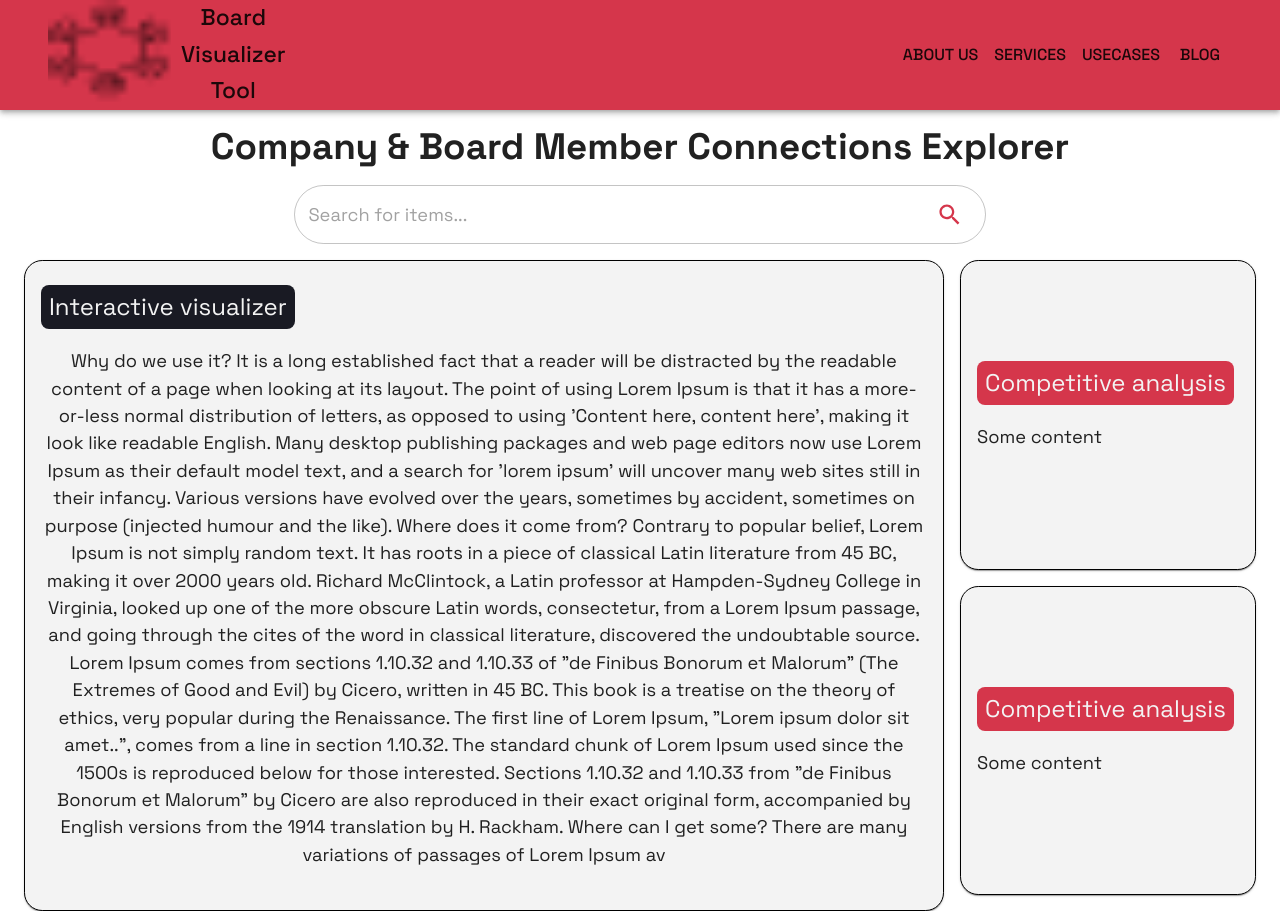
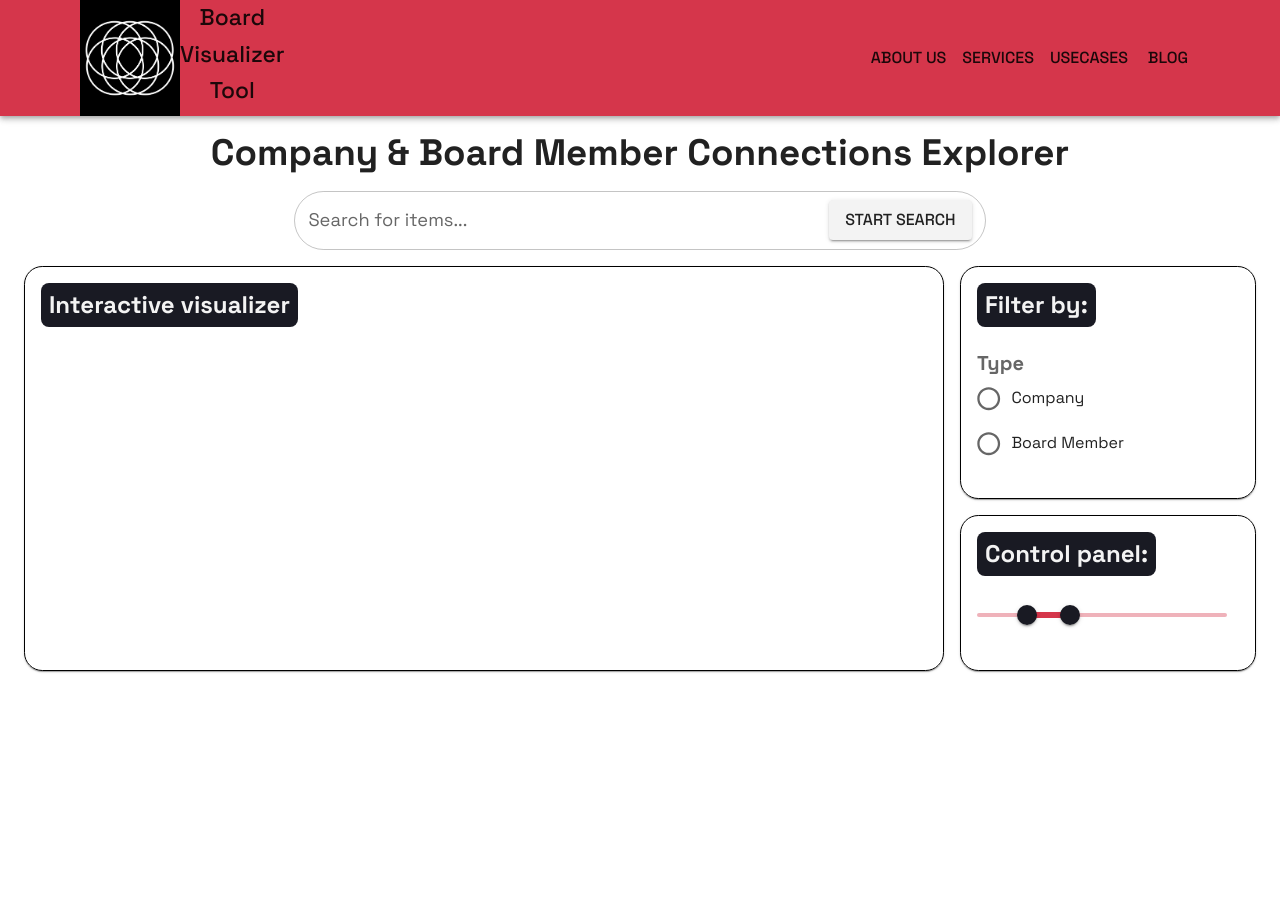
Before and after one commit to matrice-one/react_board_monitor, a React (Create React App) app in the folder board_monitor/: page /dashboard in a window 1280 px wide. After the commit the page ends 800 px from the top, so only its background shows below. Built offline with nearby package versions, Linux system fonts and the light colour scheme.

Commit message:
second round styling

```diff
--- /dev/null
+++ b/board_monitor/src/components/FilterRadio.js
@@ -0,0 +1,23 @@
+import * as React from 'react';
+import { Radio, RadioGroup, FormControlLabel, FormControl, FormLabel, Typography } from '@mui/material';
+
+
+export default function RowRadioButtonsGroup() {
+  return (
+    <FormControl sx={{ textAlign: 'left' }}>
+      <FormLabel id="demo-row-radio-buttons-group-label">
+        <Typography variant="h4" component="div" fontWeight="bold">Type</Typography>
+      </FormLabel>
+
+      <RadioGroup
+        row
+        aria-labelledby="demo-row-radio-buttons-group-label"
+        name="row-radio-buttons-group"
+      >
+        <FormControlLabel value="company" control={<Radio />} label={<Typography variant="body2">Company</Typography>} />
+        <FormControlLabel value="board member" control={<Radio />} label={<Typography variant="body2">Board Member</Typography>}  />
+      </RadioGroup>
+
+    </FormControl>
+  );
+}
--- /dev/null
+++ b/board_monitor/src/components/FilterSlider.js
@@ -0,0 +1,30 @@
+import * as React from 'react';
+import { Slider, Box } from '@mui/material';
+
+export default function RangeSlider() {
+  const [value, setValue] = React.useState([20, 37]);
+
+  const handleChange = (event, newValue) => {
+    setValue(newValue);
+  };
+
+  return (
+    <Box sx={{ width: 250 }}>
+      <Slider
+        getAriaLabel={() => 'Range slider'}
+        value={value}
+        onChange={handleChange}
+        valueLabelDisplay="auto"
+        min={0} // minimum value
+        max={100} // maximum value
+        sx={{
+            color: 'secondary.main',
+            '& .MuiSlider-thumb': {
+                backgroundColor: 'tertiary.main',
+            },
+
+        }}
+      />
+    </Box>
+  );
+}
--- a/board_monitor/src/components/Header.js
+++ b/board_monitor/src/components/Header.js
@@ -2,7 +2,7 @@ import { AppBar, Toolbar, Container,Typography, IconButton, Button, useMediaQuer
 import MenuIcon from '@mui/icons-material/Menu';
 import React, { useState } from 'react';
 import { useTheme } from '@mui/material/styles';
-import LogoBlack from '../media/images/logo-small.png';  // Replace this path with the actual path to your image
+import LogoBlack from '../media/images/logo.png';  // Replace this path with the actual path to your image
 
 
 export default function NavBar() {
@@ -20,16 +20,14 @@ export default function NavBar() {
   };
 
   return (
-    <AppBar position="static" sx={{ backgroundColor: 'secondary.main' }}>
-        <Container maxWidth="xl">
-
-
-    <Toolbar >
-        <Box display="flex" alignItems="flex-start">
+    <AppBar position="static" sx={{ backgroundColor: 'secondary.main',  px: 7 }}>
+        {/* <Container maxWidth="xl"> */}
+            <Toolbar>
+                <Box display="flex" alignItems="flex-start" sx={{ width: '100px' /* adjust this */ }}>
                 <CardMedia
                         component="img"
                         image={LogoBlack}
-                height="20%"
+                        height="auto"
                         alt="Banner Image"
                         sx={{ objectFit: 'contain' }}
                     />{/* replace with your actual logo */}
@@ -72,7 +70,7 @@ export default function NavBar() {
                 </>
                 )}
             </Toolbar>
-      </Container>
+        {/* </Container> */}
     </AppBar>
   );
         }
--- a/board_monitor/src/components/MainContent.js
+++ b/board_monitor/src/components/MainContent.js
@@ -1,6 +1,6 @@
 import React from 'react';
 import { Link } from 'react-router-dom';
-import DrawerAppBar from './Header';
+import NavBar from './Header';
 import Banner from './Banner'
 import SectionTitle from './SectionTitle';
 import { Typography, Button, Grid, Container, CardMedia, Box } from '@mui/material';
@@ -9,37 +9,50 @@ import StyledContainer from './StyledContainer';
 const MainContent = () => {
   return (
     <div>
-    <DrawerAppBar/>
+    <NavBar/>
 
+    <Box sx={{ px: 10 }}>
+
+
+    {/* <Container maxWidth="xl" pad> */}
     <Banner/>
+    {/* </Container> */}
 
-    <Container maxWidth="xl">
+
+    {/* <Container maxWidth="xl"> */}
         <Box display="flex"  pt={2} justifyContent="flex-start">
           <SectionTitle title="Features" bgColor="secondary.main" />
         </Box>
         <Box display="flex"  pt={2} justifyContent="flex-start">
         </Box>
-    </Container>
+    {/* </Container> */}
 
-    <Container maxWidth="xl">
+    {/* <Container maxWidth="xl"> */}
         <Grid container spacing={2}>
           <Grid item xs={12} lg={6}>
-            <StyledContainer title="Competitive analysis" bgColor="tertiary.main" textColor="primary.main">
-              <p>Some content</p>
+            <StyledContainer title="Competitive analysis" bgColor="secondary.main" textColor="tertiary.main"  boxBackgroundColor='primary.main'>
+              <>Learn more</>
             </StyledContainer>
           </Grid>
+
           <Grid item xs={12} lg={6}>
-            <StyledContainer title="Competitive analysis" bgColor="secondary.main" textColor='primary.main'>
-            <p>Some content</p>
+            <StyledContainer title="Influencial Board Members" bgColor="primary.main" textColor='tertiary.main'  boxBackgroundColor='secondary.main'>
+            <p>Learn more</p>
+            </StyledContainer>
+          </Grid>
+
+          <Grid item xs={12} lg={6}>
+            <StyledContainer title="Industry trends" bgColor="primary.main" textColor='tertiary.main' boxBackgroundColor='tertiary.main'>
+            <p>Learn more</p>
             </StyledContainer>
           </Grid>
 
       {/* Add more Grid items as needed... */}
     </Grid>
-    </Container>
+    {/* </Container> */}
 
 
-
+    </Box>
 
 
 
--- a/board_monitor/src/components/NetworkGraph.js
+++ b/board_monitor/src/components/NetworkGraph.js
@@ -1,11 +1,26 @@
-import React, { useEffect, useRef } from "react";
+import React, { useState, useEffect, useRef } from "react";
 import * as d3 from "d3";
 import { drag } from "d3-drag";
 
-const NetworkGraph = ({ data }) => {
+
+const NetworkGraph = () => {
   const ref = useRef(null);
+  const [data, setData] = useState(null);
+
+  const fetchData = async (searchQuery) => {
+    try {
+      const response = await fetch(`http://127.0.0.1:8000/api/companies/?query=${searchQuery}`);
+      const data = await response.json();
+      setData(data);
+    } catch (error) {
+      console.error('Failed to fetch data:', error);
+    }
+  };
 
   useEffect(() => {
+    if (data === null) {
+      return;
+    }
     const container = d3.select(ref.current);
     const width = container.node().clientWidth;
     const height = container.node().clientHeight;
@@ -53,6 +68,7 @@ const NetworkGraph = ({ data }) => {
         event.subject.fx = null;
         event.subject.fy = null;
       }
+
 
       return d3
         .drag()
@@ -117,6 +133,8 @@ const NetworkGraph = ({ data }) => {
     // .call(wrap, 100);
   }, [data]);
 
+  NetworkGraph.fetchData = fetchData;
+
   return <svg ref={ref} />;
 };
 
--- a/board_monitor/src/components/SectionTitle.js
+++ b/board_monitor/src/components/SectionTitle.js
@@ -8,7 +8,7 @@ const SectionTitle = ({ title, bgColor, textColor }) => {
     console.log(textColor)
     return (
     <Box bgcolor={bgColor} p={1} borderRadius={2} display="flex" alignItems="flex-start">
-        <Typography variant='h3' display="inline"  color={textColor}>
+        <Typography variant='h3' display="inline"  color={textColor} sx={{ fontWeight: 'bold' }}>
             {title}
         </Typography>
     </Box>
--- a/board_monitor/src/components/StyledContainer.js
+++ b/board_monitor/src/components/StyledContainer.js
@@ -1,11 +1,11 @@
 import { Box, Typography } from "@mui/material";
 import SectionTitle from "./SectionTitle";
 
-const StyledContainer = ({ title, bgColor, children, textColor}) => {
+const StyledContainer = ({ title, bgColor, children, textColor, boxBackgroundColor}) => {
   return (
-    <Box display="flex" flexDirection="column" justifyContent="center" alignItems="flex-start" height="100%"
+    <Box display="flex" flexDirection="column" justifyContent="flex-start" alignItems="flex-start" height="100%"
       sx={{
-        backgroundColor: 'primary.main',
+        backgroundColor: boxBackgroundColor,
         borderRadius: '1em',
         boxShadow: 1,
         p: 2,
@@ -14,7 +14,10 @@ const StyledContainer = ({ title, bgColor, children, textColor}) => {
       }}
     >
       <SectionTitle title={title} bgColor={bgColor} textColor={textColor}/>
+      <Box sx={{ mt: 3 }}>
       {children}
+      </Box>
+
     </Box>
   );
 };
--- a/board_monitor/src/components/StyledDashboard.js
+++ b/board_monitor/src/components/StyledDashboard.js
@@ -3,9 +3,16 @@ import { Typography, Button, Grid, Container, CardMedia, Box } from '@mui/materi
 import DrawerAppBar from './Header';
 import SearchBar from './StyledSearchBar'
 import StyledContainer from './StyledContainer';
+import RowRadioButtonsGroup from './FilterRadio';
+import RangeSlider from './FilterSlider';
 
+import NetworkGraph from './NetworkGraph';
 
 function StyledDashboard () {
+    const handleSearch = (searchQuery) => {
+        NetworkGraph.fetchAndRenderGraph(searchQuery); // Call the function that fetches data and renders a graph
+      };
+
     return(
         <div>
         <DrawerAppBar/>
@@ -24,7 +31,7 @@ function StyledDashboard () {
                     width: { sm: '60%' },
                     margin: { xs: 0, sm: '0 auto' }
                 }}>
-                <SearchBar inputMessage="Search for items..." buttonMessage="Start Search" />
+                <SearchBar inputMessage="Search for items..." buttonMessage="Start Search" onSearch={handleSearch}/>
             </Box>
         </Container>
 
@@ -32,29 +39,19 @@ function StyledDashboard () {
             <Grid container spacing={2}>
             <Grid item xs={12} lg={9}>
                 <StyledContainer title="Interactive visualizer" bgColor="tertiary.main" textColor="primary.main">
-                <p>Why do we use it?
-It is a long established fact that a reader will be distracted by the readable content of a page when looking at its layout. The point of using Lorem Ipsum is that it has a more-or-less normal distribution of letters, as opposed to using 'Content here, content here', making it look like readable English. Many desktop publishing packages and web page editors now use Lorem Ipsum as their default model text, and a search for 'lorem ipsum' will uncover many web sites still in their infancy. Various versions have evolved over the years, sometimes by accident, sometimes on purpose (injected humour and the like).
-
-
-Where does it come from?
-Contrary to popular belief, Lorem Ipsum is not simply random text. It has roots in a piece of classical Latin literature from 45 BC, making it over 2000 years old. Richard McClintock, a Latin professor at Hampden-Sydney College in Virginia, looked up one of the more obscure Latin words, consectetur, from a Lorem Ipsum passage, and going through the cites of the word in classical literature, discovered the undoubtable source. Lorem Ipsum comes from sections 1.10.32 and 1.10.33 of "de Finibus Bonorum et Malorum" (The Extremes of Good and Evil) by Cicero, written in 45 BC. This book is a treatise on the theory of ethics, very popular during the Renaissance. The first line of Lorem Ipsum, "Lorem ipsum dolor sit amet..", comes from a line in section 1.10.32.
-
-The standard chunk of Lorem Ipsum used since the 1500s is reproduced below for those interested. Sections 1.10.32 and 1.10.33 from "de Finibus Bonorum et Malorum" by Cicero are also reproduced in their exact original form, accompanied by English versions from the 1914 translation by H. Rackham.
-
-Where can I get some?
-There are many variations of passages of Lorem Ipsum av</p>
+                    <NetworkGraph />
                 </StyledContainer>
             </Grid>
             <Grid item xs={12} lg={3}>
       <Grid container spacing={2} direction="row" style={{ height: '100%' }}>
         <Grid item xs={12}>
-          <StyledContainer title="Competitive analysis" bgColor="secondary.main" textColor='primary.main'>
-            <p>Some content</p>
+          <StyledContainer title="Filter by:" bgColor="tertiary.main" textColor='primary.main'>
+            <RowRadioButtonsGroup/>
           </StyledContainer>
         </Grid>
         <Grid item xs={12}>
-          <StyledContainer title="Competitive analysis" bgColor="secondary.main" textColor='primary.main'>
-            <p>Some content</p>
+          <StyledContainer title="Control panel:" bgColor="tertiary.main" textColor='primary.main'>
+           <RangeSlider/>
           </StyledContainer>
         </Grid>
       </Grid>
--- a/board_monitor/src/components/StyledSearchBar.js
+++ b/board_monitor/src/components/StyledSearchBar.js
@@ -1,10 +1,25 @@
-import React from "react";
+import React, { useState } from 'react';
 import { TextField, InputAdornment, IconButton, Tooltip,  Box, Button, OutlinedInput} from '@mui/material';
 import SearchIcon from '@mui/icons-material/Search';
+import NetworkGraph from './NetworkGraph';
 
-const SearchBar = ({ inputMessage, buttonMessage }) => {
+const SearchBar = ({ inputMessage, buttonMessage, onSearch }) => {
+    const [search, setSearch] = useState('');
+
+    const handleChange = (event) => {
+      setSearch(event.target.value);
+    };
+
+    const handleClick = () => {
+      onSearch(search); // Pass the current search string back to the parent component
+      NetworkGraph.fetchData(search);
+    };
+
   return (
     <TextField
+        value={search}
+        onChange={handleChange}
+        label={inputMessage}
       placeholder={inputMessage}
       fullWidth
       variant="outlined"
@@ -12,9 +27,11 @@ const SearchBar = ({ inputMessage, buttonMessage }) => {
         endAdornment: (
           <InputAdornment position="end">
             <Tooltip title={buttonMessage}>
-              <IconButton color="secondary">
+              {/* <IconButton color="secondary">
                 <SearchIcon />
-              </IconButton>
+              </IconButton> */}
+            <Button variant="contained" color="primary" onClick={handleClick}>{buttonMessage}</Button>
+
             </Tooltip>
           </InputAdornment>
         ),
```
Also changed, not shown: board_monitor/src/components/Banner.js (+3 -4 lines), board_monitor/src/media/images/logo.png (added). Lines whose indentation alone changed are shown as unchanged.
